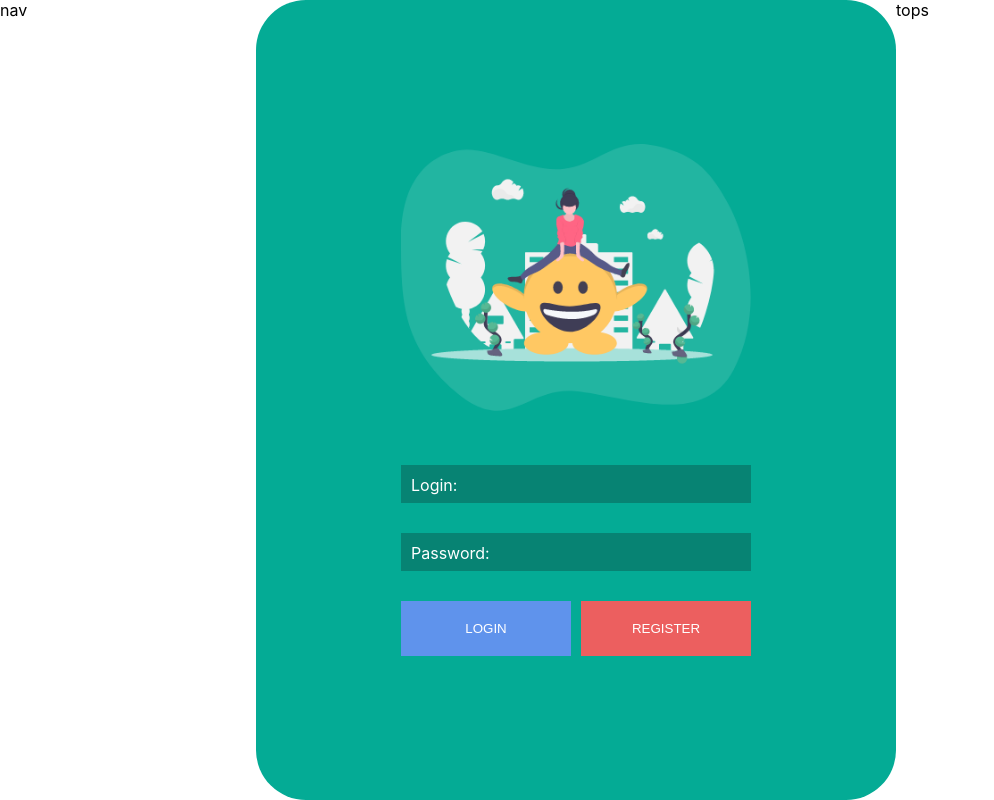
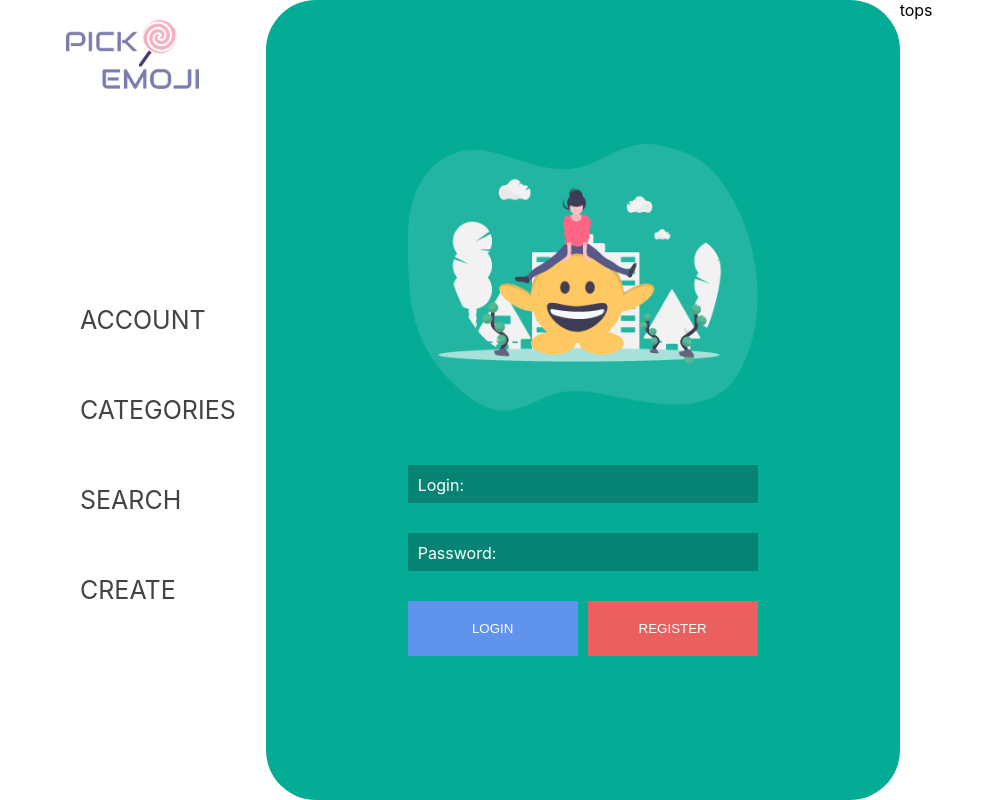
Before and after one commit to xopyip/pickemoji_frontend, a React (Create React App) app: page /login in a window 1280 px wide. Shown: the whole page, without its empty margins (0-994 px from the left). Built offline with nearby package versions, Linux system fonts and the light colour scheme.

Commit message:
navigation

```diff
--- /dev/null
+++ b/src/components/LiLink.tsx
@@ -0,0 +1,12 @@
+import React, {FC} from 'react';
+import {Link, NavLinkProps, Route} from "react-router-dom";
+
+const LiLink : FC<NavLinkProps> = (props) => {
+  return (
+    <Route path={props.to.toString()} exact={props.exact}>
+      {({match}) => <li className={match ? 'active' : undefined}><Link {...props}>{props.children}</Link></li>}
+    </Route>
+  );
+};
+
+export default LiLink;
--- a/src/components/Navigation.tsx
+++ b/src/components/Navigation.tsx
@@ -1,8 +1,67 @@
+import React from "react";
+import styled from "styled-components";
+import {Link} from "react-router-dom";
+import LiLink from "./LiLink";
+import logo from "../assets/pickemoji.png";
 
-import React from "react";
+const Nav = styled.nav`
+  display: flex;
+  flex-direction: column;
+  img{
+    width: 50%;
+    display: block;
+    margin: 20px auto;
+  }
+`
 
-function Navigation(){
-  return <div>nav</div>
+const ListHolder = styled.div`
+  flex-grow: 1;
+  display: grid;
+  place-items: center;
+  ul{
+    width: 100%;
+    margin: 0;
+    list-style: none;
+    padding: 0 0 0 50px;
+    box-sizing: border-box;
+    li{
+      padding: 0 30px;
+      border-radius: 45px 0 0 45px;
+      box-sizing: border-box;
+      height: 90px;
+      a{
+        text-transform: uppercase;
+        font-size: 25px;
+        line-height: 90px;
+        text-decoration: none;
+        color: #434343;
+      }
+      &.active{
+        background: #04AB95;
+        a{
+          color: #ffffff;
+        }
+      }
+    }
+  }
+`
+
+function Navigation() {
+  return (
+    <Nav>
+      <Link to={"/"}>
+        <img src={logo} alt={"PickEmoji"}/>
+      </Link>
+      <ListHolder>
+        <ul>
+          <LiLink to={"/"} exact>Account</LiLink>
+          <LiLink to={"/categories"}>Categories</LiLink>
+          <LiLink to={"/search"}>Search</LiLink>
+          <LiLink to={"/create"}>Create</LiLink>
+        </ul>
+      </ListHolder>
+    </Nav>
+  )
 }
 
 export default Navigation;
```
Also changed, not shown: src/assets/pickemoji.png (added).
